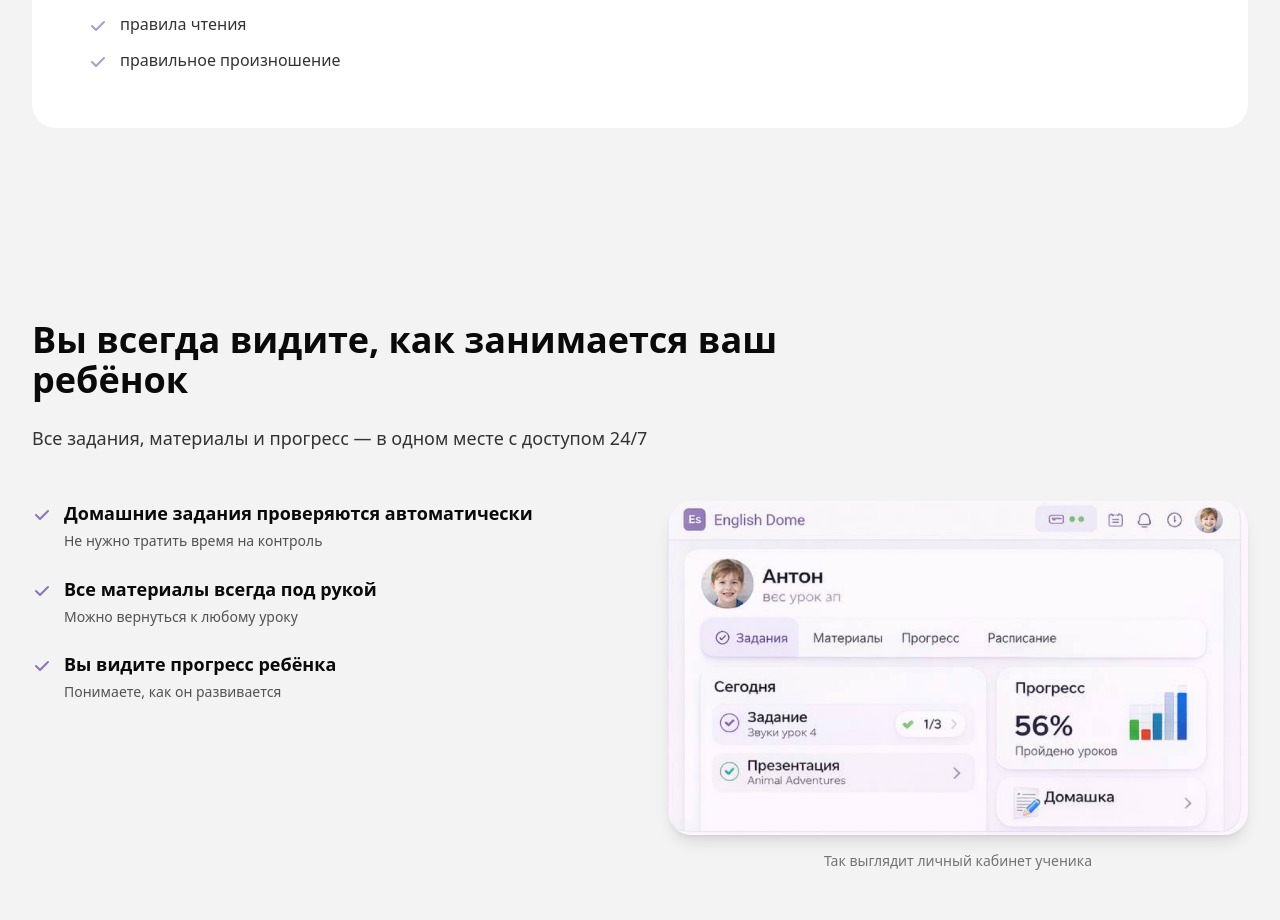
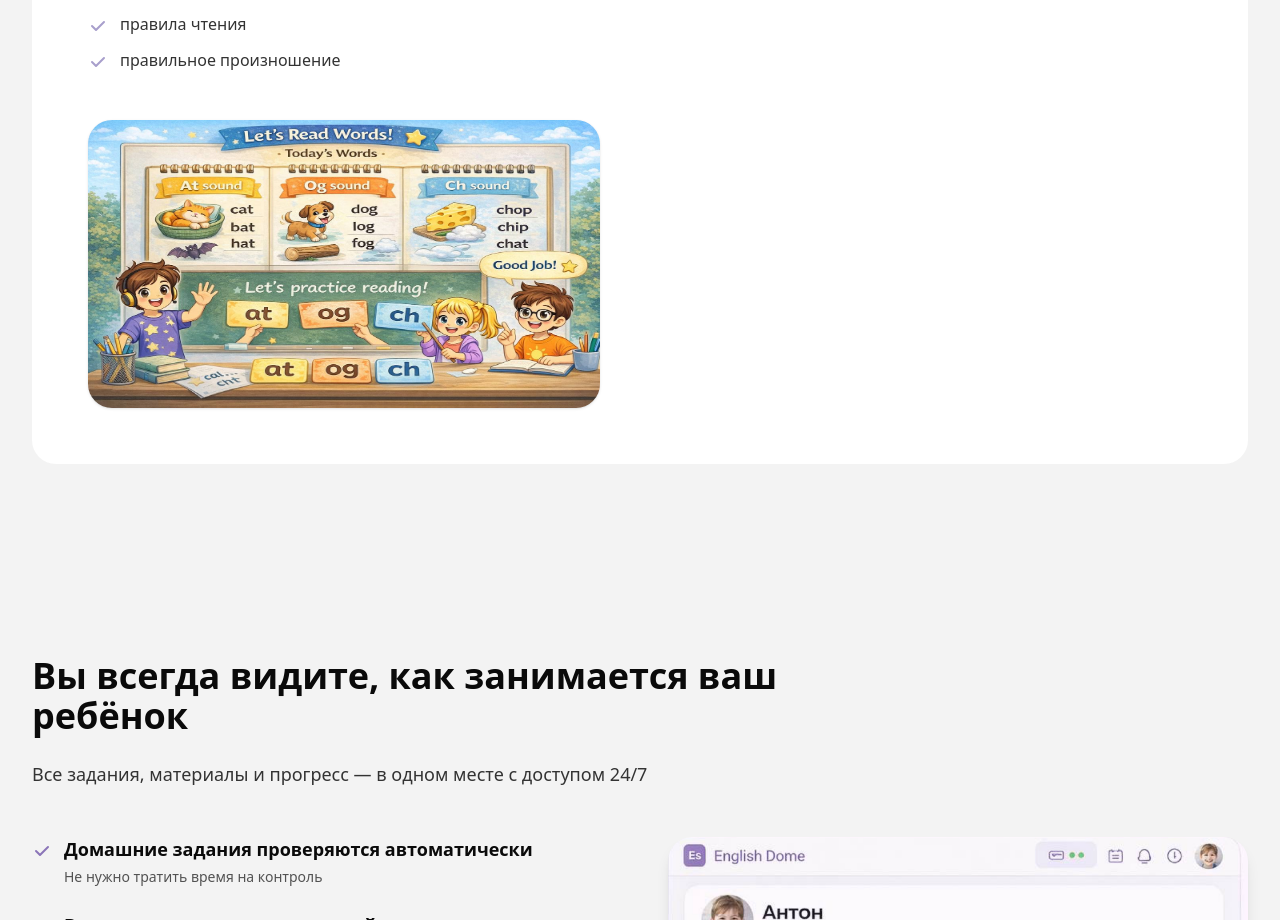
Before and after one commit to ibragim3007/enlgihs-school-landing, a Next.js app: page / in a window 1280 px wide. Shown: the part 5542-6462 px from the top of the page. Built offline with nearby package versions, Linux system fonts and the light colour scheme.

Commit message:
fea: reading

```diff
--- a/components/sections/Reading.tsx
+++ b/components/sections/Reading.tsx
@@ -3,8 +3,10 @@ import {
   READING_HEADING,
   READING_DESCRIPTION,
   READING_FEATURES,
+  READING_PREVIEW_SRC,
 } from "@/constants/reading";
 import SectionHeading from "@/components/ui/SectionHeading";
+import Image from "next/image";
 
 export default function Reading() {
   return (
@@ -40,6 +42,17 @@ export default function Reading() {
               </li>
             ))}
           </ul>
+          <div className="mt-8 lg:mt-12 max-w-lg">
+            <div className="relative w-full overflow-hidden rounded-2xl bg-neutral-100 shadow-sm sm:rounded-3xl aspect-video">
+              <Image
+                src={READING_PREVIEW_SRC}
+                alt="Иллюстрация: как проходят занятия в English Dome"
+                fill
+                // className="object-cover"
+                // sizes="(max-width: 740px) 100vw, 384px"
+              />
+            </div>
+          </div>
         </div>
       </div>
     </section>
--- a/constants/reading.ts
+++ b/constants/reading.ts
@@ -8,3 +8,5 @@ export const READING_FEATURES = [
   "правила чтения",
   "правильное произношение",
 ];
+
+export const READING_PREVIEW_SRC = "/assets/reading-preview.jpg";
```
Also changed, not shown: public/assets/reading-preview.jpg (renamed from public/assets/IMAGE 2026-04-04 09:20:10.jpg).
